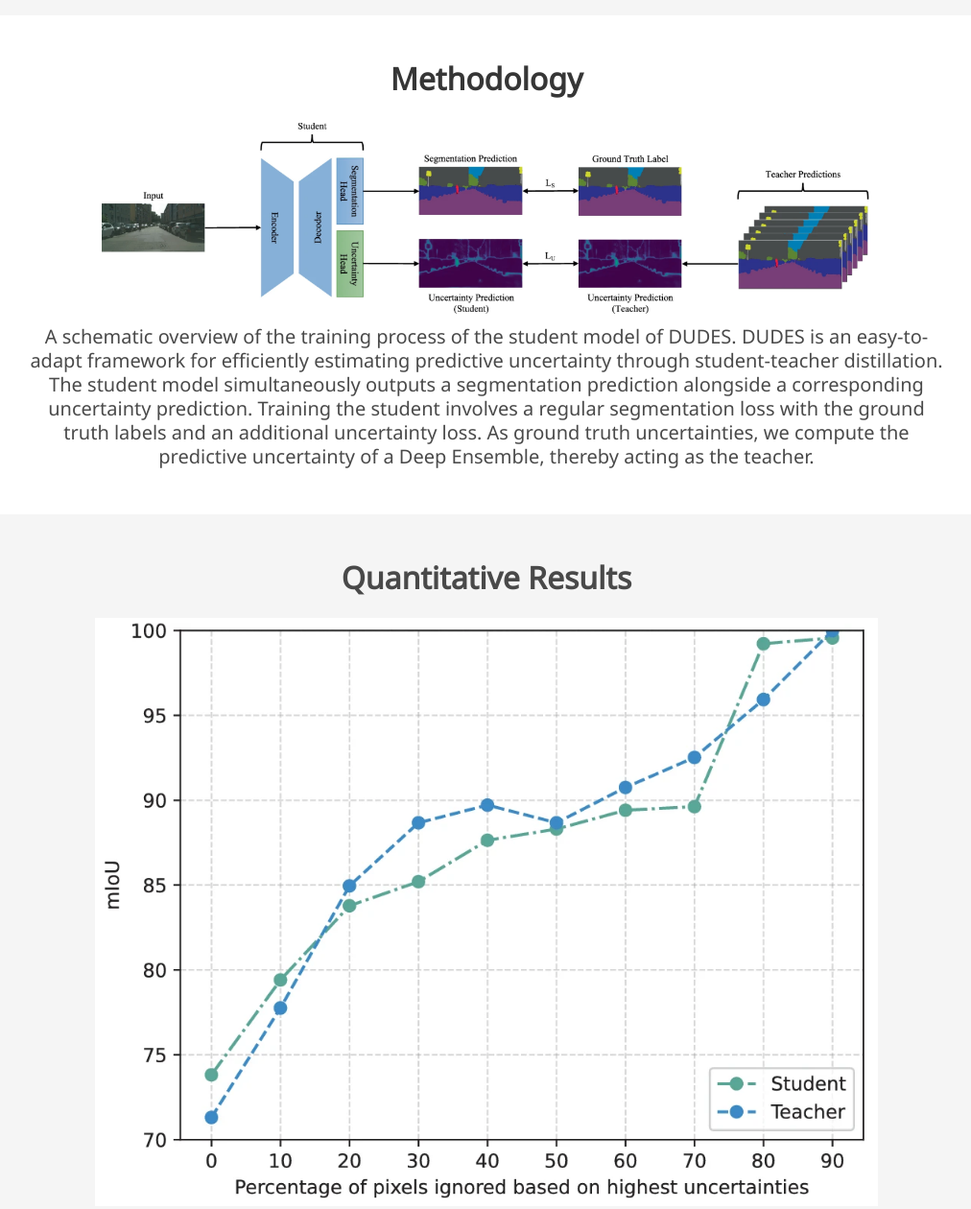
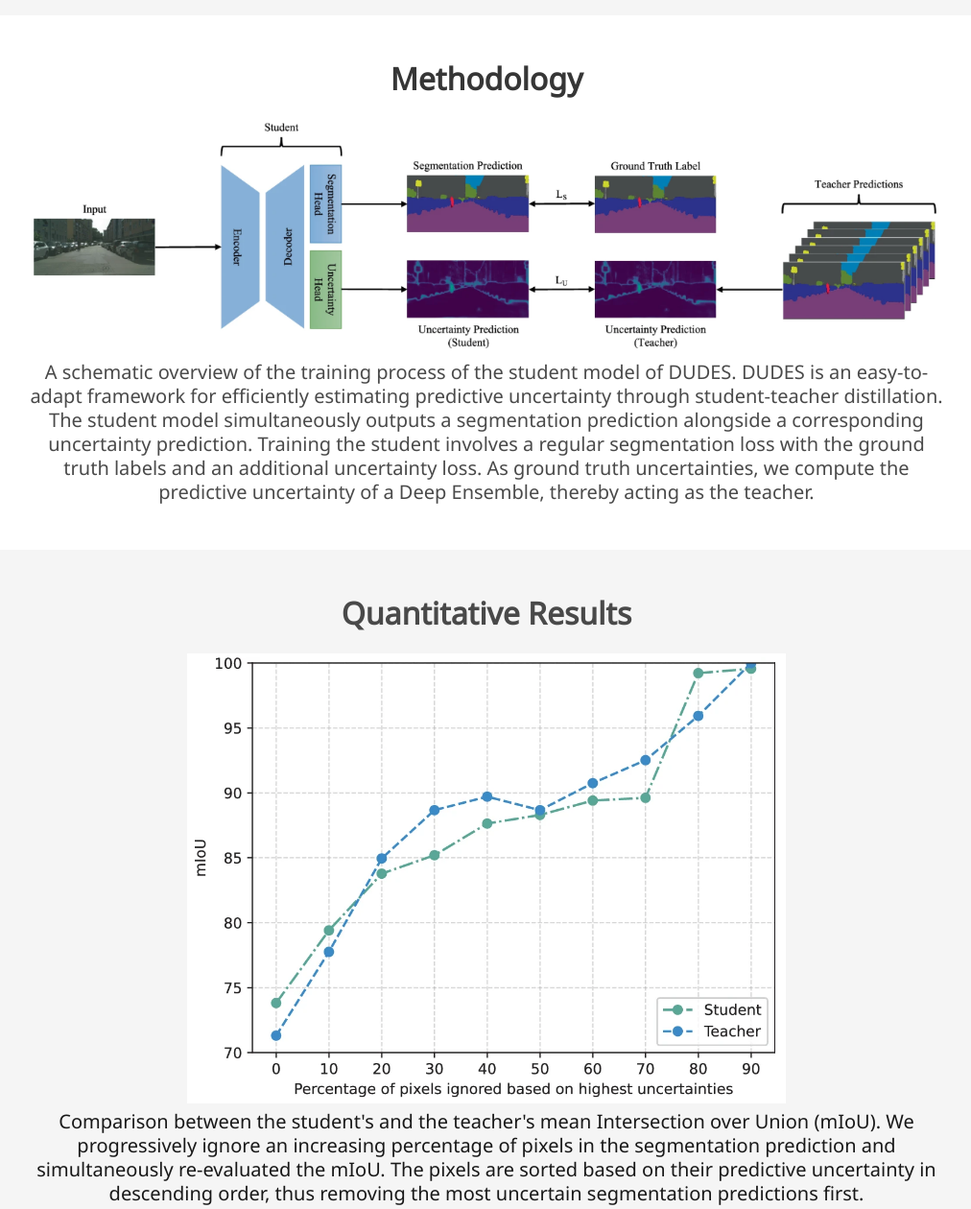
Before and after one commit to StevenLandgraf/DUDES_Website, a plain HTML site: page index.html in a window 1280 px wide. Shown: the part 1040-2300 px from the top of the page at 96% size, without its empty margins (133-1145 px from the left). Drawn offline with nearby package versions, Linux system fonts and the light colour scheme; some icons are missing; a web font is replaced by a local one.

Commit message:
Change image sizes

```diff
--- a/index.html
+++ b/index.html
@@ -126,7 +126,7 @@
     <h2 class="title is-3 has-text-centered">Methodology</h2>
     <div class="columns is-centered">
       <div class="column is-full has-text-centered">
-        <img src="static/images/methodology.png" alt="DUDES Method Overview" style="max-width: 85%; height: auto;" />
+        <img src="static/images/methodology.png" alt="DUDES Method Overview" style="max-width: 100%; height: auto;" />
         <h2 class="subtitle has-text-centered">
           A schematic overview of the training process of the student model of DUDES. DUDES is an easy-to-adapt framework for efficiently estimating predictive uncertainty through student-teacher distillation.
           The student model simultaneously outputs a segmentation prediction alongside a corresponding uncertainty prediction.
@@ -144,7 +144,7 @@
     <h2 class="title is-3 has-text-centered">Quantitative Results</h2>
     <div class="columns is-centered">
       <div class="column is-full has-text-centered">
-        <img src="static/images/uncertain_pixels_removed.png" alt="Uncertain Pixels Removed" style="max-width: 85%; height: auto;" />
+        <img src="static/images/uncertain_pixels_removed.png" alt="Uncertain Pixels Removed" style="max-width: 65%; height: auto;" />
         <h2 class="subtitle has-text-centered">
           Comparison between the student's and the teacher's mean Intersection over Union (mIoU). We progressively ignore an increasing percentage of pixels in the segmentation prediction
           and simultaneously re-evaluated the mIoU. The pixels are sorted based on their predictive uncertainty in descending order, thus removing the most uncertain segmentation predictions first.
@@ -159,7 +159,7 @@
     <h2 class="title is-3 has-text-centered">Qualitative Results</h2>
     <div class="columns is-centered">
       <div class="column is-full has-text-centered">
-        <img src="static/images/Qualitative_Examples.png" alt="Qualitative Examples" style="max-width: 85%; height: auto;" />
+        <img src="static/images/Qualitative_Examples.png" alt="Qualitative Examples" style="max-width: 100%; height: auto;" />
         <h2 class="subtitle has-text-centered">
           Example images from the Cityscapes validation set (a) with corresponding ground truth labels (b), our student's segmentation predictions (c), a binary accuracy map (d),
           and the student's uncertainty prediction (e). White pixels in the binary accuracy map are either incorrect predictions or void classes.
```
